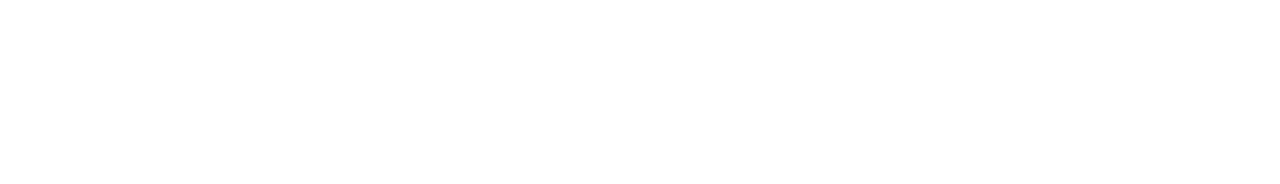
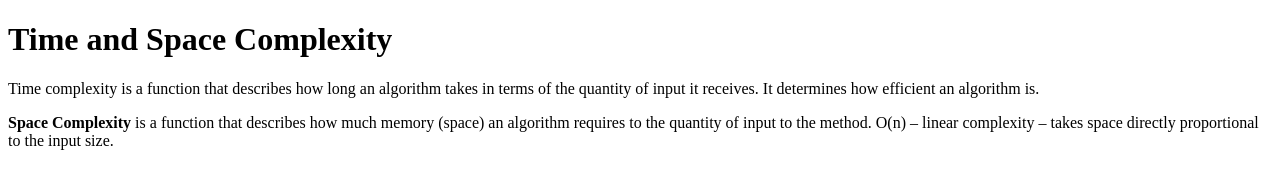
Before and after one commit to acciojob/time-and-space-complexity-Razz700, a website: page main.html in a window 1280 px wide. Drawn offline with Linux system fonts and the light colour scheme.

Commit message:
created a submission

```diff
--- a/main.html
+++ b/main.html
@@ -10,7 +10,12 @@
 	<!-- the entire body must be written by student -->
     <script type="text/javascript" src="./script.js">
 </script>
-
+<h1>Time and Space Complexity</h1>
+	<p>Time complexity is a function that describes how long an algorithm takes
+		in terms of the quantity of input it receives. It determines how efficient an algorithm is.</p>
+	<p><b>Space Complexity</b> is a function that describes how much memory (space) an algorithm requires to
+		the quantity of input to the method. O(n) – linear complexity – takes space directly proportional to
+		the input size.</p>
 </body>
 
 </html>
```
